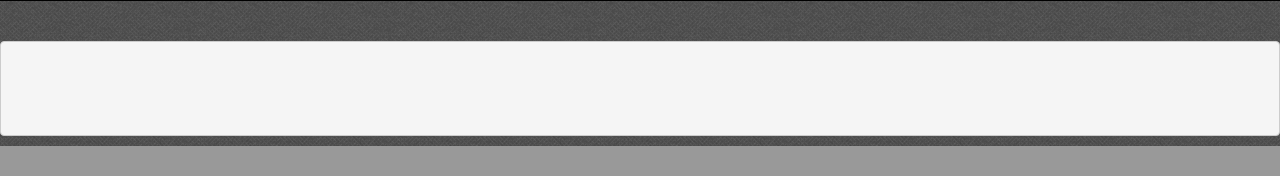
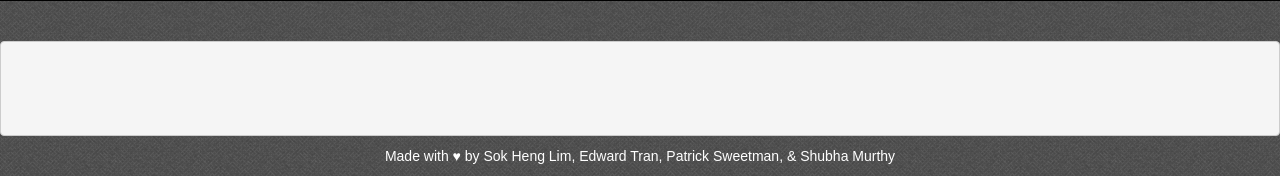
Before and after one commit to xTEddie/McHacks2017, a Python web app: template templates/index.html in a window 1280 px wide. Shown: the part 703-879 px from the top of the page. Before the commit the page ends 849 px from the top, so only its background shows below. Run offline with Jinja, Linux system fonts and the light colour scheme; the template is opened without the code that fills it, so the values that code supplies are empty.

Commit message:
added footer

```diff
--- a/static/css/style.css
+++ b/static/css/style.css
@@ -26,3 +26,9 @@ h1 {
 #embedded-video{
 	align-items: center;
 }
+
+#footer {
+
+	color: #FFFFFF;
+
+}
--- a/templates/index.html
+++ b/templates/index.html
@@ -30,7 +30,7 @@
 
               <div class="row" id="head" align="left">
 
-                  <h1 style=" right: 20px; top: 10px;"><font color="#4885ed">Y</font><font color="#f4c20d">o</font><font color="#db3236">o</font><font color="#4885ed">g</font><font color="#3cba54">l</font><font color="#db3236">e</font></h1>
+                  <h1 style="top: 10px;"><font color="#4885ed">Y</font><font color="#f4c20d">o</font><font color="#db3236">o</font><font color="#4885ed">g</font><font color="#3cba54">l</font><font color="#db3236">e</font></h1>
 
               </div>
 
@@ -88,6 +88,12 @@
 
             </div>
 
+            <div id="footer" class="row">
+
+              <p>Made with &hearts; by Sok Heng Lim, Edward Tran, Patrick Sweetman, &amp; Shubha Murthy</p>
+
+            </div>
+
         </div>
 
     </body>
```
